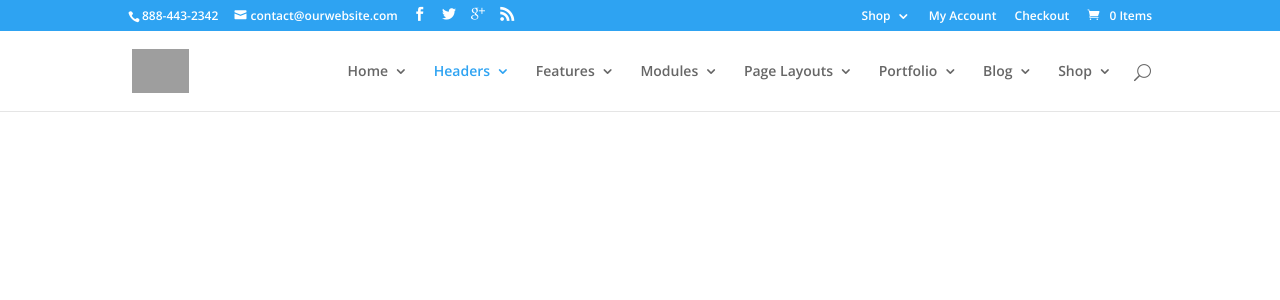
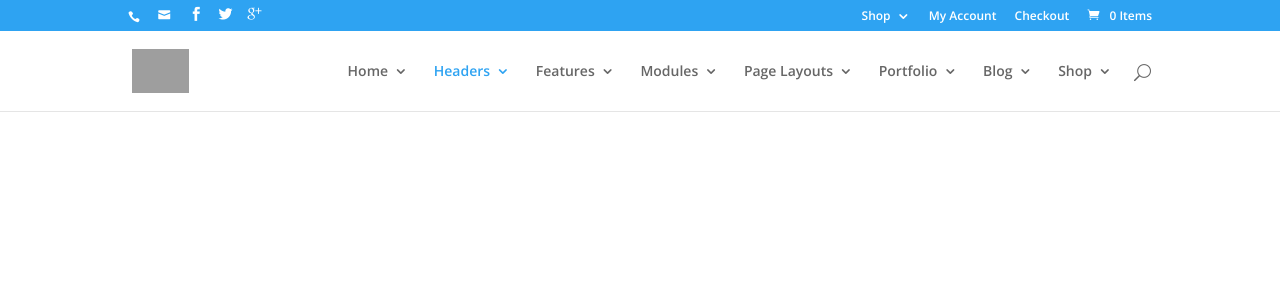
Before and after one commit to brianjking/divi, a Jekyll site: the page built from index.html, in a window 1280 px wide. Shown: the top 300 px of the page. Built offline with Jekyll 4.4.1, drawn with Linux system fonts in a browser that asks for light colours; nearby versions of some CDN libraries; some web fonts are replaced; grey boxes are pictures that could not be loaded.

Commit message:
Headers update

```diff
--- a/_config.yml
+++ b/_config.yml
@@ -4,7 +4,8 @@
 name: 'Divi'
 description: 'Website desc.'
 url: 'http://yourdomain.io'
-
+email: ''
+phone: ''
 
 ###############
 # Divi config #
@@ -14,3 +15,12 @@ url: 'http://yourdomain.io'
 header_type: 'default'
 # Boxed layout : true or false
 boxed_layout: false
+# Logo url : url
+logo_url: false
+
+##########
+# Social #
+##########
+facebook_url: ''
+twitter_url: ''
+google_url: ''
--- a/_includes/top_header.html
+++ b/_includes/top_header.html
@@ -1,28 +1,39 @@
 <div class="container clearfix">
    <div id="et-info">
-      <span id="et-info-phone">888-443-2342</span>
-      <a href="mailto:contact@ourwebsite.com"><span id="et-info-email">contact@ourwebsite.com</span></a>
+      {% if site.phone != null %}
+      	<span id="et-info-phone">{{site.phone}}</span>
+      {% endif %}
+
+      {% if site.email != null %}
+      <a href="mailto:{{site.email}}"><span id="et-info-email">{{site.email}}</span></a>
+      {% endif %}
+
       <ul class="et-social-icons">
+
+      	{% if site.facebook_url != null %}
       	<li class="et-social-icon et-social-facebook">
-            <a href="#" class="icon">
+			<a href="{{site.facebook_url}}" class="icon">
 			<span>Facebook</span>
 			</a>
 		</li>
+		{% endif %}
+
+      	{% if site.twitter_url != null %}
 		<li class="et-social-icon et-social-twitter">
-            <a href="#" class="icon">
+			<a href="{{site.twitter_url}}" class="icon">
 			<span>Twitter</span>
 			</a>
 		</li>
+		{% endif %}
+
+      	{% if site.google_url != null %}
 		<li class="et-social-icon et-social-google-plus">
-            <a href="#" class="icon">
+			<a href="{{site.google_url}}" class="icon">
 			<span>Google</span>
 			</a>
 		</li>
-         <li class="et-social-icon et-social-rss">
-            <a href="http://www.elegantthemes.com/preview/Divi/feed/" class="icon">
-            <span>RSS</span>
-            </a>
-         </li>
+		{% endif %}
+
       </ul>
    </div>
    <!-- #et-info -->
```
Lines whose indentation alone changed are shown as unchanged.
